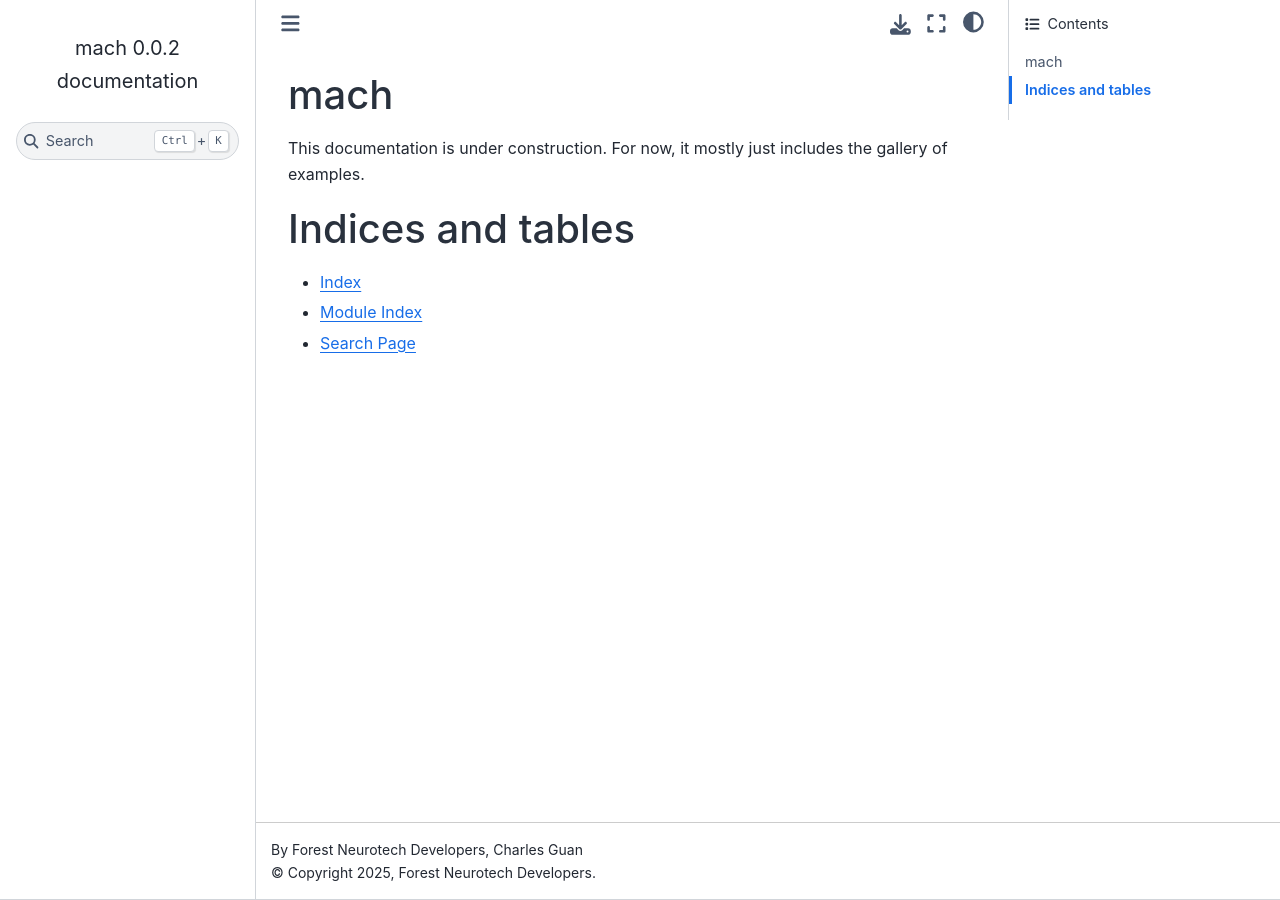
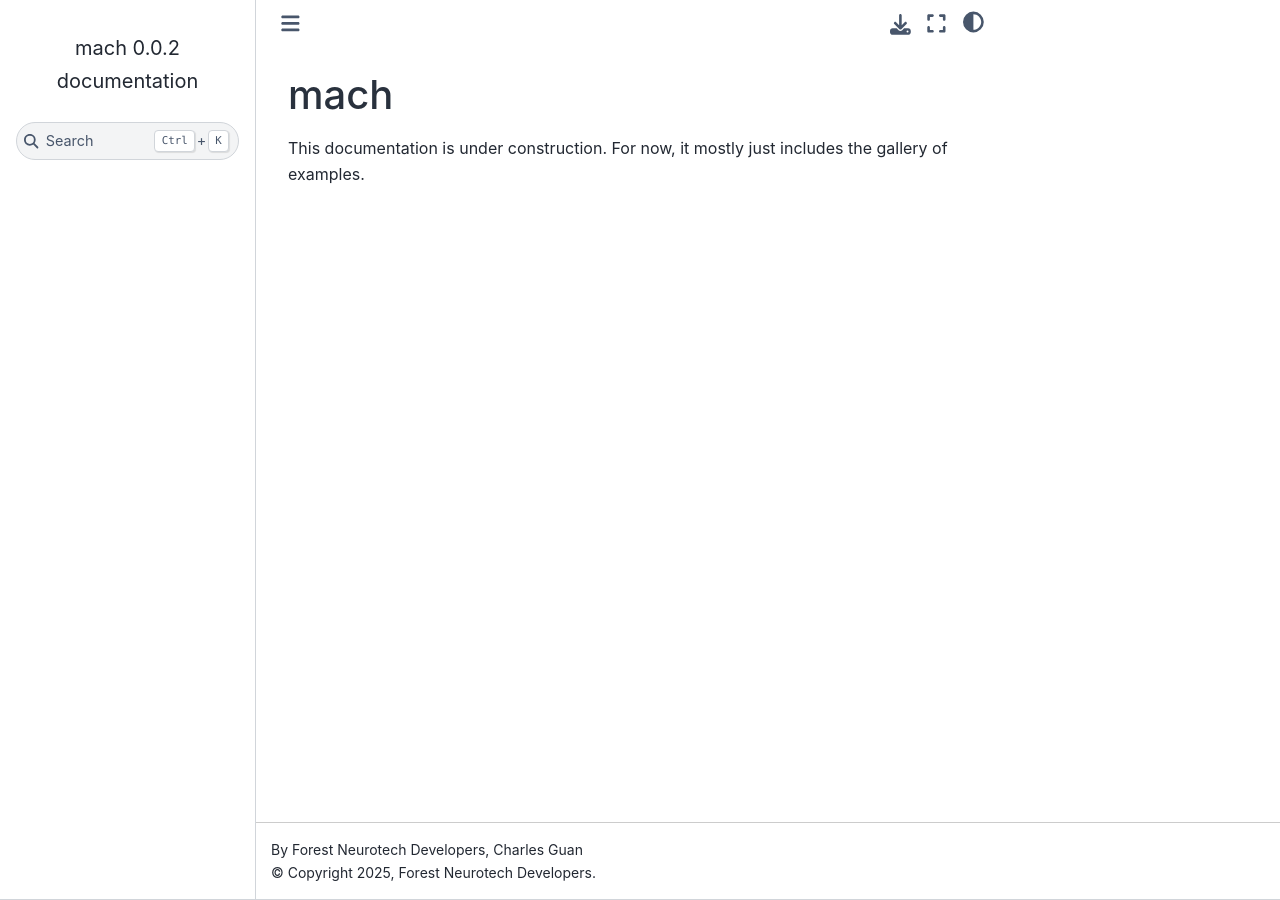
Before and after one commit to Forest-Neurotech/mach, a Sphinx documentation site: the page built from docs/index.rst, in a window 1280 px wide. Built offline with Sphinx 7.4.7 and the Sphinx Book theme 1.1.4, drawn with Linux system fonts in a browser that asks for light colours; pages that are not in the unit, such as notebooks, are missing from menus.

Commit message:
Clean up some docs

```diff
--- a/docs/index.rst
+++ b/docs/index.rst
@@ -4,14 +4,7 @@
 This documentation is under construction. For now, it mostly just includes the gallery of examples.
 
 .. toctree::
-   :maxdepth: 2
-   :caption: Gallery:
+   :maxdepth: 1
+   :caption: Examples:
 
    examples/index
-
-Indices and tables
-==================
-
-* :ref:`genindex`
-* :ref:`modindex`
-* :ref:`search`
```
Also changed, not shown: examples/README.rst, 1 other file.
